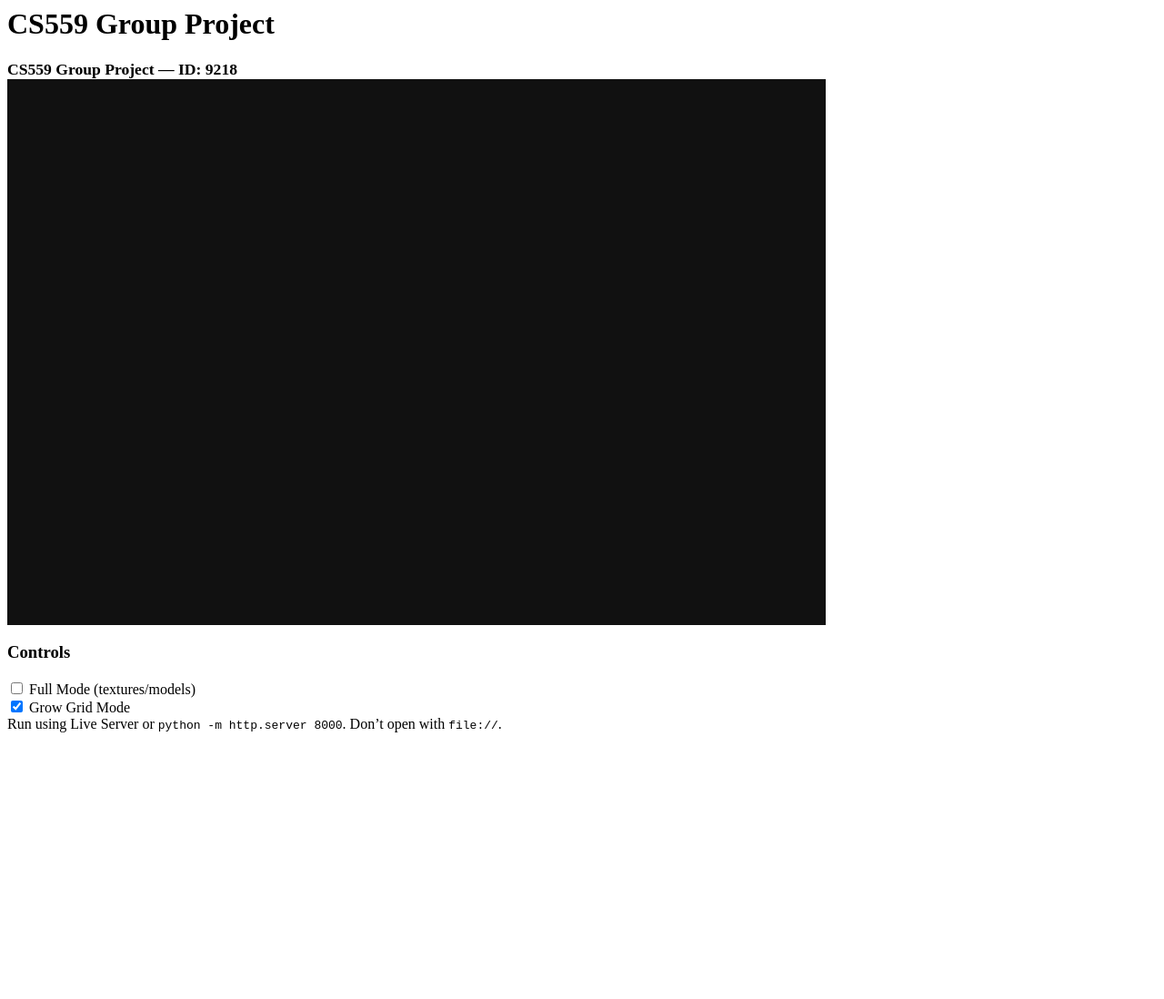
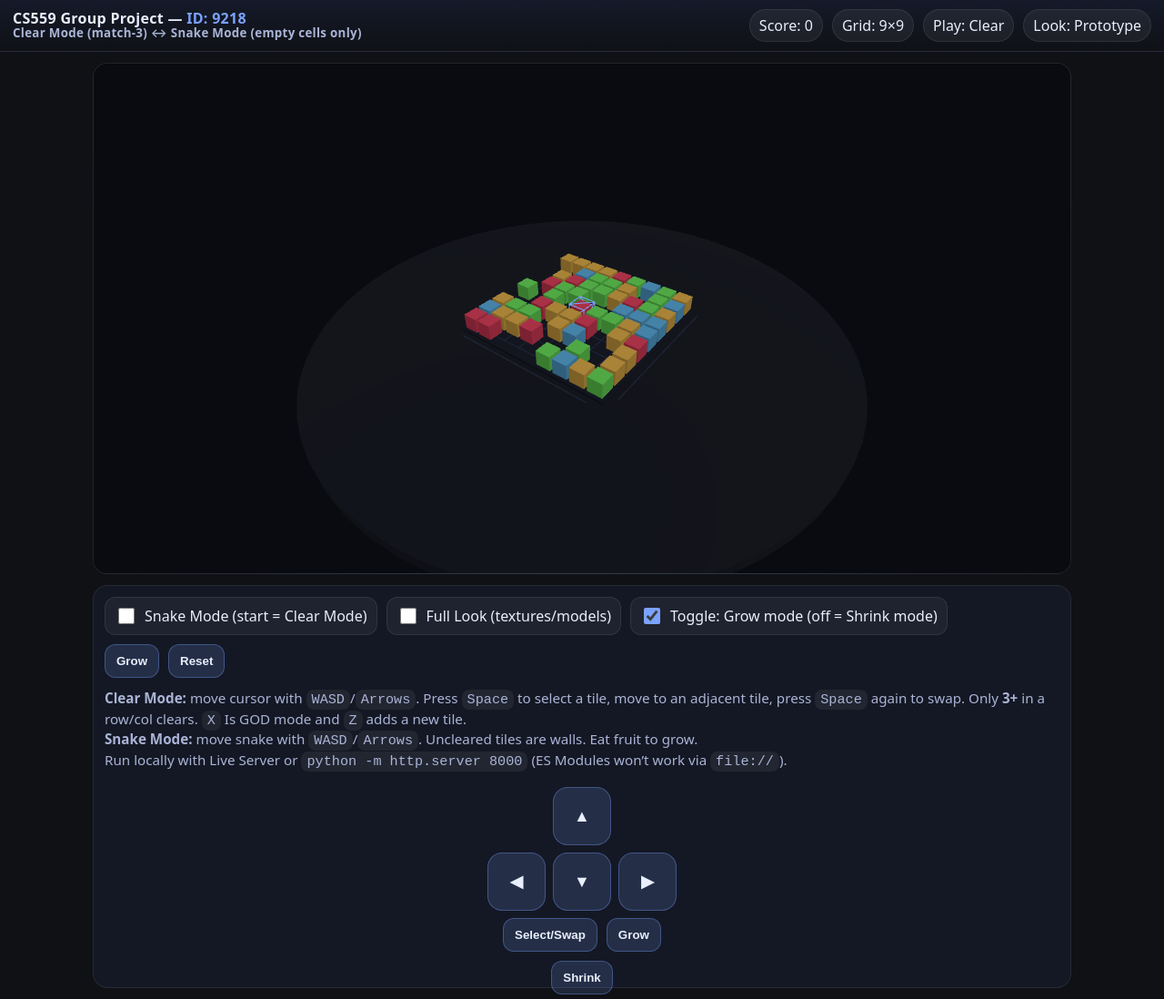
Before and after one commit to RoryShore/CS559-GP, a plain HTML site: page index.html in a window 1280 px wide. Shown: the whole page at 91% size. Before the commit the page ends 813 px from the top, so only its background shows below. Drawn offline with nearby package versions, Linux system fonts and the light colour scheme; animation ran at ten frames a second.

Commit message:
Refactor index.html structure and styles

```diff
--- a/index.html
+++ b/index.html
@@ -1,38 +1,153 @@
+<!DOCTYPE html>
+<html lang="en">
+<head>
+  <meta charset="UTF-8" />
+  <meta name="viewport" content="width=device-width,initial-scale=1.0,user-scalable=no" />
+  <title>CS559 Group Project — ID: 9218</title>
+  <style>
+    :root { --bg:#0f1115; --panel:#141824; --text:#e8eefc; --muted:#aab4d6; --accent:#7aa2ff; }
+    * { box-sizing: border-box; }
+    body {
+      margin: 0; background: var(--bg); color: var(--text);
+      font-family: system-ui, -apple-system, Segoe UI, Roboto, Arial, sans-serif;
+      display: flex; flex-direction: column; min-height: 100vh;
+    }
+    header {
+      position: sticky; top: 0; z-index: 10;
+      background: linear-gradient(180deg, #151a2a, #0f1115);
+      border-bottom: 1px solid rgba(255,255,255,.08);
+      padding: 10px 14px;
+      display: flex; gap: 12px; align-items: center; justify-content: space-between;
+    }
+    #title {
+      font-weight: 800; letter-spacing: .3px;
+      display: flex; flex-direction: column;
+      line-height: 1.1;
+    }
+    #title small { color: var(--muted); font-weight: 600; }
+    #hud {
+      display: flex; gap: 10px; flex-wrap: wrap; justify-content: flex-end;
+      font-variant-numeric: tabular-nums;
+    }
+    .pill {
+      background: rgba(255,255,255,.06);
+      border: 1px solid rgba(255,255,255,.08);
+      padding: 6px 10px; border-radius: 999px;
+      color: var(--text);
+    }
+
+    main { width: 100%; max-width: 1100px; margin: 0 auto; padding: 12px; display: grid; gap: 12px; }
+    #canvasWrap {
+      background: radial-gradient(1200px 600px at 50% 0%, rgba(122,162,255,.18), transparent 55%);
+      border: 1px solid rgba(255,255,255,.08);
+      border-radius: 16px;
+      overflow: hidden;
+    }
+    canvas { width: 100%; height: 70vh; min-height: 520px; display: block; background: #090b10; }
+
+    #panel {
+      background: var(--panel);
+      border: 1px solid rgba(255,255,255,.08);
+      border-radius: 16px;
+      padding: 12px;
+      display: grid; gap: 12px;
+    }
+    .row { display: flex; flex-wrap: wrap; gap: 10px; align-items: center; justify-content: space-between; }
+    .left, .right { display: flex; flex-wrap: wrap; gap: 10px; align-items: center; }
+    label {
+      display: inline-flex; gap: 8px; align-items: center;
+      background: rgba(255,255,255,.05);
+      border: 1px solid rgba(255,255,255,.08);
+      padding: 8px 10px; border-radius: 12px;
+      user-select: none;
+    }
+    input[type="checkbox"] { width: 18px; height: 18px; accent-color: var(--accent); }
+
+    button {
+      background: rgba(122,162,255,.16);
+      border: 1px solid rgba(122,162,255,.35);
+      color: var(--text);
+      padding: 10px 12px; border-radius: 12px;
+      font-weight: 700;
+      cursor: pointer;
+      touch-action: manipulation;
+    }
+    button:active { transform: translateY(1px); }
+
+    #mobileControls {
+      display: grid;
+      grid-template-columns: 64px 64px 64px;
+      grid-template-rows: 64px 64px 64px;
+      gap: 8px;
+      justify-content: center;
+      margin-top: 6px;
+    }
+    .mc { width: 64px; height: 64px; border-radius: 16px; font-size: 18px; }
+    .span3 { grid-column: 1 / span 3; display: flex; gap: 10px; justify-content: center; flex-wrap: wrap; }
+
+    #help { color: var(--muted); font-size: 0.95rem; line-height: 1.35; }
+    code { background: rgba(255,255,255,.06); padding: 2px 6px; border-radius: 8px; }
+  </style>
+</head>
 <body>
   <header>
-    <h1>CS559 Group Project</h1>
-    <div id="header-hud"><b>CS559 Group Project — ID: 9218</b></div>
-
+    <div id="title">
+      <div>CS559 Group Project — <span style="color:var(--accent)">ID: 9218</span></div>
+      <small>Clear Mode (match-3) ↔ Snake Mode (empty cells only)</small>
+    </div>
+    <div id="hud">
+      <div class="pill">Score: <span id="score">0</span></div>
+      <div class="pill">Grid: <span id="gridSize">9×9</span></div>
+      <div class="pill">Play: <span id="playText">Clear</span></div>
+      <div class="pill">Look: <span id="modeText">Prototype</span></div>
+    </div>
   </header>
 
-  <div id="canvas-container">
-    <canvas id="c"></canvas>
-  </div>
+  <main>
+    <div id="canvasWrap">
+      <canvas id="c"></canvas>
+    </div>
 
-  <div id="control-box">
-    <h3>Controls</h3>
+    <section id="panel">
+      <div class="row">
+        <div class="left">
+          <label><input type="checkbox" id="playModeSnake" /> Snake Mode (start = Clear Mode)</label>
+          <label><input type="checkbox" id="fullMode" /> Full Look (textures/models)</label>
+          <label><input type="checkbox" id="growMode" checked /> Toggle: Grow mode (off = Shrink mode)</label>
+        </div>
+        <div class="right">
+          <button id="btnGrowShrink">Grow</button>
+          <button id="btnReset">Reset</button>
+        </div>
+      </div>
 
-    <label><input type="checkbox" id="fullMode"> Full Mode (textures/models)</label>
-    <br />
-    <label><input type="checkbox" id="growMode" checked> Grow Grid Mode</label>
+      <div class="row">
+        <div id="help">
+          <b>Clear Mode:</b> move cursor with <code>WASD</code>/<code>Arrows</code>. Press <code>Space</code> to select a tile,
+          move to an adjacent tile, press <code>Space</code> again to swap. Only <b>3+</b> in a row/col clears. <code>X</code> Is GOD mode and <code>Z</code> adds a new tile.<br/>
+          <b>Snake Mode:</b> move snake with <code>WASD</code>/<code>Arrows</code>. Uncleared tiles are walls. Eat fruit to grow.<br/>
+          Run locally with Live Server or <code>python -m http.server 8000</code> (ES Modules won’t work via <code>file://</code>).
+        </div>
+      </div>
 
-    <div class="description">
-      Run using Live Server or <code>python -m http.server 8000</code>.
-      Don’t open with <code>file://</code>.
-    </div>
-  </div>
+      <div id="mobileControls" aria-label="Mobile controls">
+        <div></div>
+        <button class="mc" id="mcUp">▲</button>
+        <div></div>
+
+        <button class="mc" id="mcLeft">◀</button>
+        <button class="mc" id="mcDown">▼</button>
+        <button class="mc" id="mcRight">▶</button>
+
+        <div class="span3">
+          <button id="mcAction">Select/Swap</button>
+          <button id="mcGrow">Grow</button>
+          <button id="mcShrink">Shrink</button>
+        </div>
+      </div>
+    </section>
+  </main>
 
   <script type="module" src="./src/main.js"></script>
 </body>
-
-<style>
-  #canvas-container { width: 100%; max-width: 900px; }
-  canvas { width: 100%; height: 600px; display: block; background: #111; }
-
-#header-hud {
-  font-size: 1.1rem;
-  font-weight: bold;
-}
-
-
-</style>
+</html>
```
